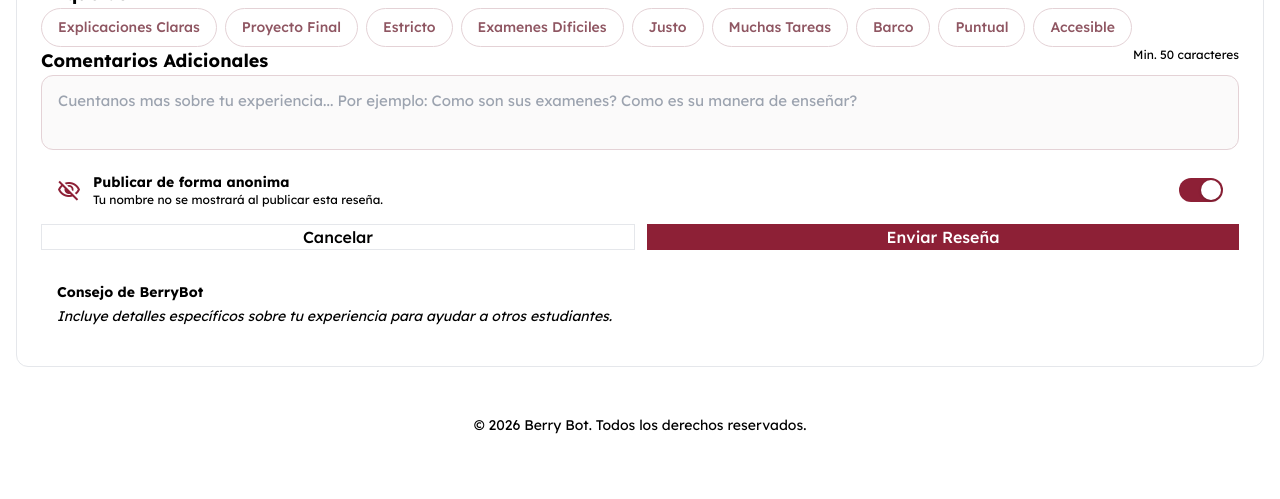
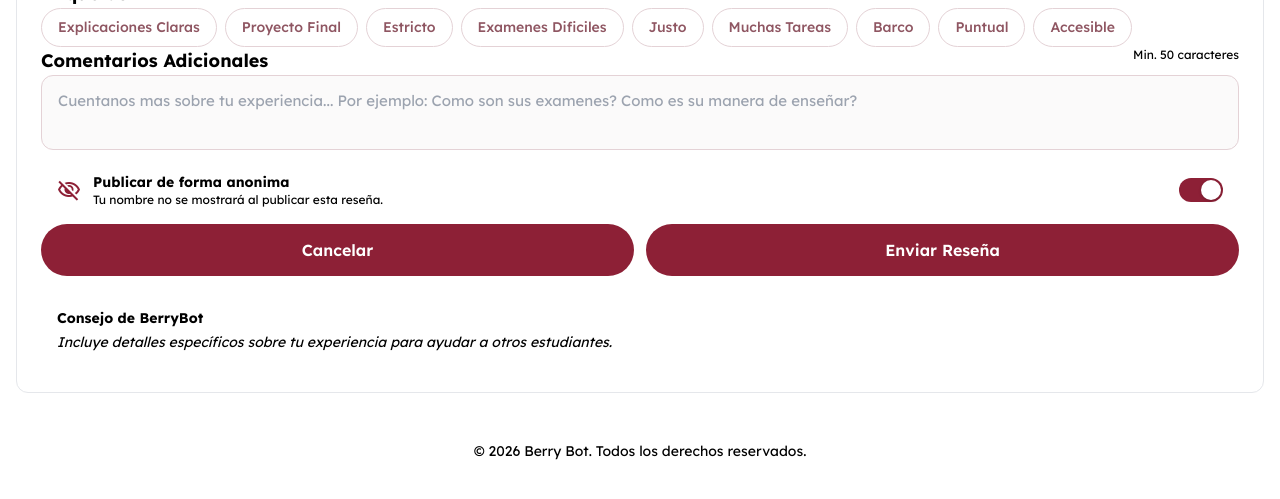
Before and after one commit to NotDrawing/BerryBot, a website: page public/reviews.html in a window 1280 px wide. Shown: the part 385-884 px from the top of the page. Drawn offline with nearby package versions, Linux system fonts and the light colour scheme.

Commit message:
arreglo de los botones redondos

```diff
--- a/public/css/styles.css
+++ b/public/css/styles.css
@@ -155,6 +155,16 @@ html.theme-transitioning * {
 .btn-primary {
     background-color: #8d2036;
     color: white;
+    border-radius: 9999px;
+    padding: 14px 32px;
+    font-weight: 600;
+    transition: all 0.25s ease;
+}
+
+.btn-secondary {
+    background-color: #D4AF37;
+    color: #8d2036;
+    border: 2px solid #8d2036;
     border-radius: 9999px;
     padding: 14px 32px;
     font-weight: 600;
--- a/public/reviews.html
+++ b/public/reviews.html
@@ -142,11 +142,11 @@
             <!-- Footer acciones -->
             <div class="flex gap-3 w-full md:w-auto">
                 <button type="button" onclick="history.back()"
-                    class="flex-1 md:flex-none bg-transparent border border-[#e4d2d6] dark:border-white/10 text-[#8f5662] dark:text-slate-400 rounded-lg px-4 py-2 font-medium hover:bg-[#f8f6f6]/50 dark:hover:bg-white/10 transition-colors">
+                    class="btn btn-primary w-full py-4 text-base font-semibold border-[#8d2036] text-[#8d2036] hover:bg-[#8d2036]/10 transition-colors dark:border-white/20 dark:text-white dark:hover:bg-white/10">
                     Cancelar
                 </button>
                 <button type="button" id="sumbit-btn" onclick="sumbitReview()"
-                    class="flex-1 md:flex-none bg-[#8d2036] text-white rounded-lg px-4 py-2 font-medium hover:bg-[#7a1a2b] transition-colors disabled:bg-[#e4d2d6] disabled:text-[#8f5662] disabled:cursor-not-allowed">
+                    class="btn btn-primary w-full py-4 text-base font-semibold">
                     Enviar Reseña
                 </button>
             </div>
```
